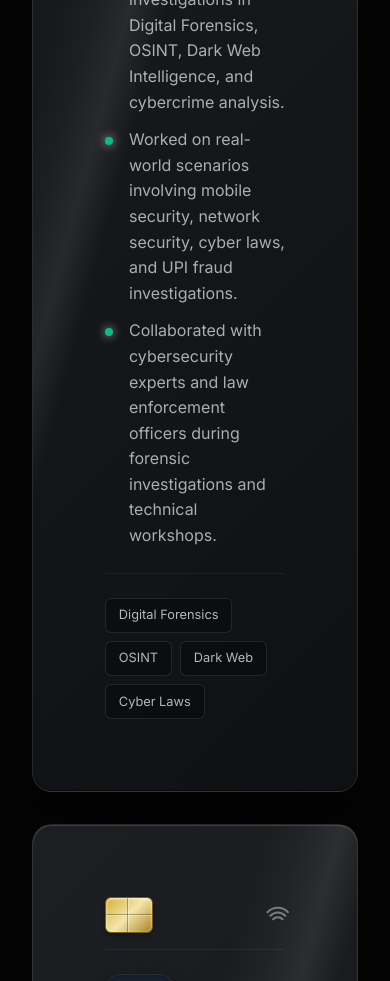
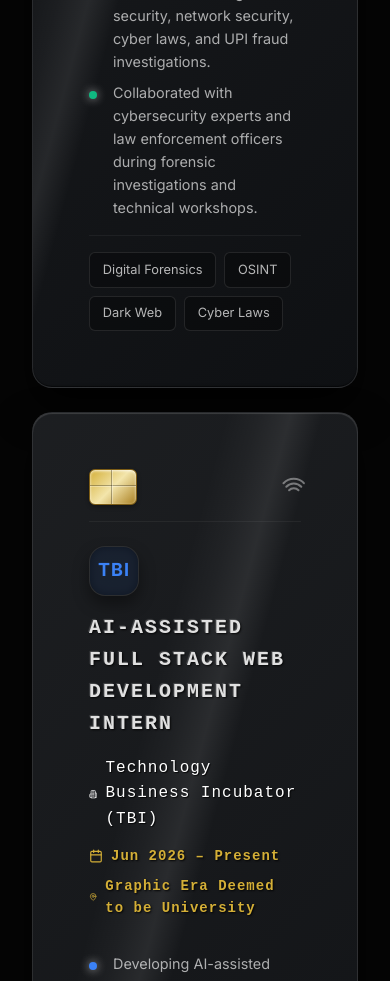
Before and after one commit to Presktok/Presktok.github.io, a React (Vite) app: page / in a window 390 px wide. Shown: the part 5500-6481 px from the top of the page. Built offline with nearby package versions, Linux system fonts and the light colour scheme.

Commit message:
Compact experience cards for mobile to reduce scroll height

```diff
--- a/src/components/Sections/Experience.css
+++ b/src/components/Sections/Experience.css
@@ -120,13 +120,52 @@
 }
 
 @media (max-width: 768px) {
+  .experience-container {
+    gap: var(--spacing-6);
+    padding-bottom: var(--spacing-6);
+  }
+  .experience-card .card-content {
+    padding: var(--spacing-4);
+  }
   .exp-header {
     flex-direction: column;
     gap: var(--spacing-4);
+    margin-bottom: var(--spacing-4);
+  }
+  .exp-company-logo {
+    width: 50px;
+    height: 50px;
+  }
+  .logo-fallback {
+    font-size: var(--fs-lg);
   }
   .exp-meta {
     flex-direction: column;
     gap: var(--spacing-2);
+  }
+  .exp-body {
+    margin-top: var(--spacing-4);
+  }
+  .exp-highlights {
+    gap: var(--spacing-2);
+  }
+  .exp-highlights li {
+    font-size: 0.9rem;
+  }
+  .experience-card.atm-card-theme .exp-role {
+    font-size: var(--fs-lg);
+    margin-bottom: var(--spacing-2);
+  }
+  .experience-card.atm-card-theme .exp-company {
+    font-size: var(--fs-base);
+  }
+  .experience-card.atm-card-theme .skill-tags {
+    margin-top: 1rem !important;
+    padding-top: 1rem !important;
+  }
+  .atm-card-top {
+    margin-bottom: var(--spacing-4);
+    padding-bottom: var(--spacing-3);
   }
 }
 
```
